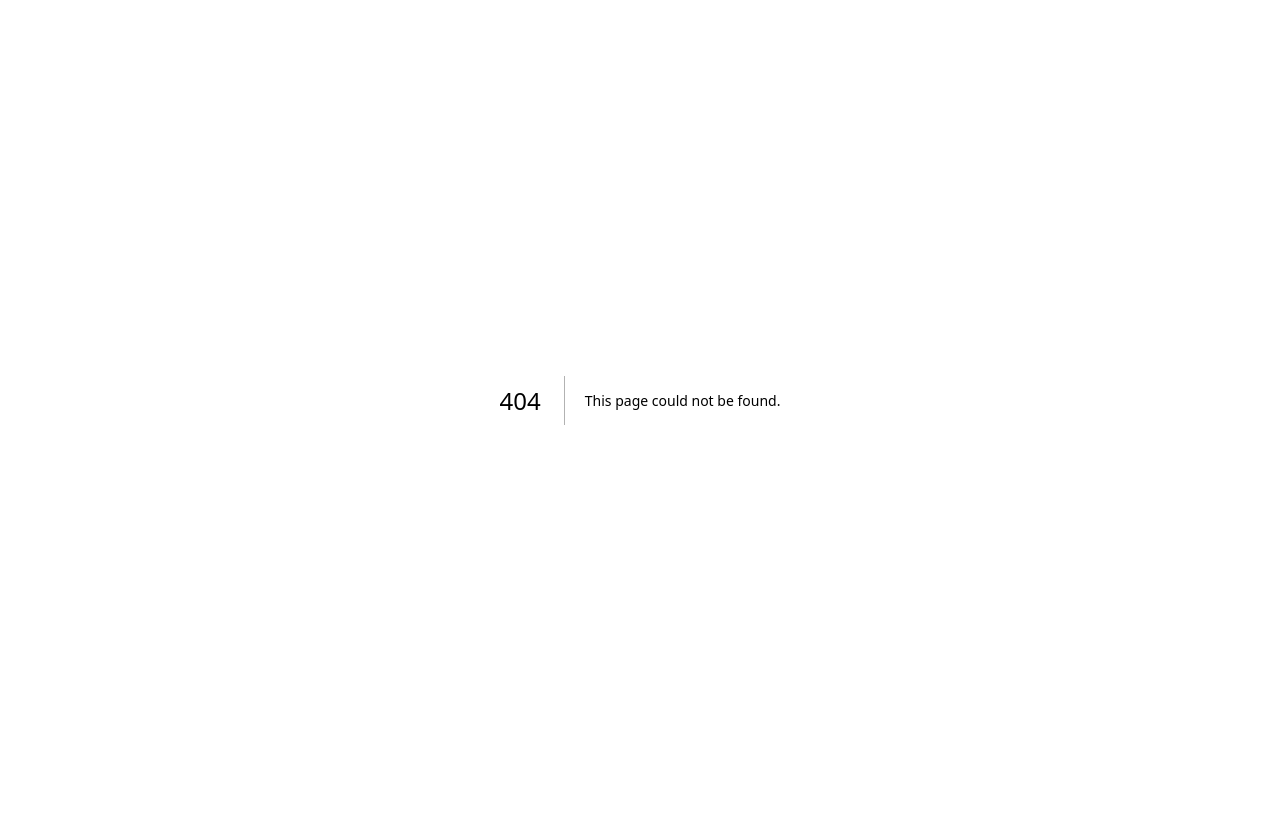
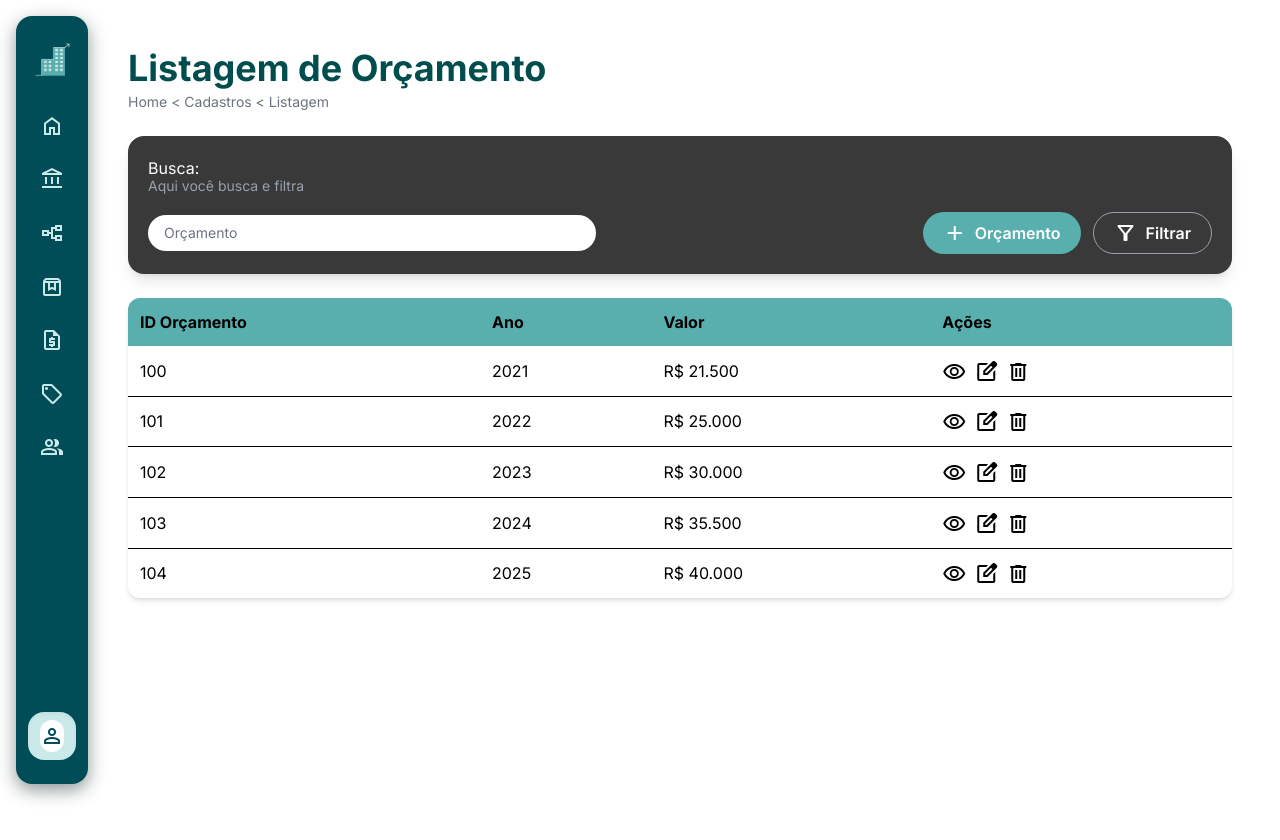
Before and after one commit to Fatec-ADS-AMS2025/civitas-frontend, a Next.js app in the folder civitas-frontend/: page /dashboard/orcamentos in a window 1280 px wide. Before the commit this address had no page. Shown: the top 840 px of the page. Before the commit the page ends 800 px from the top, so only its background shows below. Built offline with nearby package versions, Linux system fonts and the light colour scheme.

Commit message:
Desenvolvimento da tela lista de orçamentos

```diff
--- /dev/null
+++ b/civitas-frontend/src/app/dashboard/orcamentos/page.tsx
@@ -0,0 +1,258 @@
+"use client";
+import React, { useState } from "react";
+
+type Orcamento = {
+  id: number;
+  ano: number;
+  valor: string;
+};
+
+const OrcamentosPage = () => {
+  const orcamentos: Orcamento[] = [
+    {
+      id: 100,
+      ano: 2021,
+      valor: "R$ 21.500",
+    },
+    {
+      id: 101,
+      ano: 2022,
+      valor: "R$ 25.000",
+    },
+    {
+      id: 102,
+      ano: 2023,
+      valor: "R$ 30.000",
+    },
+    {
+      id: 103,
+      ano: 2024,
+      valor: "R$ 35.500",
+    },
+    {
+      id: 104,
+      ano: 2025,
+      valor: "R$ 40.000",
+    },
+  ];
+
+  const [filteredData, setFilteredData] = useState<Orcamento[]>(orcamentos);
+  const [searchTerm, setSearchTerm] = useState("");
+  const [modalAction, setModalAction] = useState<string | null>(null);
+  const [selectedOrcamento, setSelectedOrcamento] = useState<Orcamento | null>(null);
+
+  const handleSearch = (value: string) => {
+    setSearchTerm(value);
+    const filtered = orcamentos.filter((o) =>
+      o.id.toString().includes(value) ||
+      o.ano.toString().includes(value) ||
+      o.valor.toLowerCase().includes(value.toLowerCase())
+    );
+    setFilteredData(filtered);
+  };
+
+  const openModal = (action: string, orcamento: Orcamento) => {
+    setSelectedOrcamento(orcamento);
+    setModalAction(action);
+  };
+
+  const closeModal = () => {
+    setModalAction(null);
+    setSelectedOrcamento(null);
+  };
+
+  const displayedOrcamentos = filteredData.slice(0, 10);
+
+  return (
+    <main className="p-6 bg-transparent min-h-screen">
+      {/* Cabeçalho */}
+      <div className="mb-6">
+        <h1 className="text-4xl font-bold text-[#004D4D]">Listagem de Orçamento</h1>
+        <p className="text-sm text-gray-500 mt-1">Home &lt; Cadastros &lt; Listagem</p>
+      </div>
+
+      {/* Barra de busca */}
+      <div className="bg-[#393939] rounded-2xl p-5 shadow-lg w-full flex flex-col gap-4 mb-6">
+        <div>
+          <p className="text-white text-base">Busca:</p>
+          <p className="text-sm text-gray-400 -mt-1">Aqui você busca e filtra</p>
+        </div>
+
+        <div className="flex flex-col md:flex-row md:items-center gap-3 w-full">
+          <input
+            type="text"
+            placeholder="Orçamento"
+            value={searchTerm}
+            onChange={(e) => handleSearch(e.target.value)}
+            className="rounded-full px-4 py-2 text-sm max-w-md md:w-auto flex-1 outline-none bg-white text-black placeholder-gray-500"
+          />
+
+          <div className="flex flex-col sm:flex-row gap-3 md:ml-auto w-full md:w-auto">
+            <button
+              onClick={() => alert("Levar para a tela de cadastro")}
+              className="bg-primary-1 hover:bg-primary-1/80 text-white font-semibold px-5 py-2 rounded-full flex items-center justify-center gap-2 transition w-full sm:w-auto"
+            >
+              <span className="material-symbols-outlined text-white text-base">add</span>
+              Orçamento
+            </button>
+
+            <button
+              onClick={() => alert("Filtrar")}
+              className="border border-gray-400 hover:bg-gray-700 text-white font-semibold px-5 py-2 rounded-full flex items-center justify-center gap-2 transition w-full sm:w-auto"
+            >
+              <span className="material-symbols-outlined text-white text-base">filter_alt</span>
+              Filtrar
+            </button>
+          </div>
+        </div>
+      </div>
+
+      {/* Tabela de Orçamentos - Desktop */}
+      <div className="w-full bg-white rounded-xl shadow-md overflow-hidden">
+        <div className="hidden md:block">
+          <div className="max-h-[400px] overflow-y-auto relative">
+            <table className="w-full text-left border-collapse text-black">
+              <thead className="bg-primary-1 text-black sticky top-0 z-10">
+                <tr>
+                  <th className="p-3">ID Orçamento</th>
+                  <th className="p-3">Ano</th>
+                  <th className="p-3">Valor</th>
+                  <th className="p-3">Ações</th>
+                </tr>
+              </thead>
+              <tbody>
+                {displayedOrcamentos.length > 0 ? (
+                  displayedOrcamentos.map((orcamento) => (
+                    <tr
+                      key={orcamento.id}
+                      className="border-b last:border-none hover:bg-gray-100 transition"
+                    >
+                      <td className="p-3 text-black">{orcamento.id}</td>
+                      <td className="p-3 text-black">{orcamento.ano}</td>
+                      <td className="p-3 text-black">{orcamento.valor}</td>
+                      <td className="p-3 flex gap-2">
+                        <button
+                          title="Ver"
+                          onClick={() => openModal("Ver", orcamento)}
+                          className="hover:scale-110 transition"
+                        >
+                          <span className="material-symbols-outlined text-black">
+                            visibility
+                          </span>
+                        </button>
+
+                        <button
+                          title="Editar"
+                          onClick={() => openModal("Editar", orcamento)}
+                          className="hover:scale-110 transition"
+                        >
+                          <span className="material-symbols-outlined text-black">
+                            edit_square
+                          </span>
+                        </button>
+
+                        <button
+                          title="Excluir"
+                          onClick={() => openModal("Excluir", orcamento)}
+                          className="hover:scale-110 transition"
+                        >
+                          <span className="material-symbols-outlined text-black">
+                            delete
+                          </span>
+                        </button>
+                      </td>
+                    </tr>
+                  ))
+                ) : (
+                  <tr>
+                    <td colSpan={4} className="p-3 text-center text-gray-500">
+                      Nenhum orçamento encontrado
+                    </td>
+                  </tr>
+                )}
+              </tbody>
+            </table>
+          </div>
+        </div>
+
+        {/* Cards - Mobile */}
+        <div className="md:hidden flex flex-col divide-y">
+          {displayedOrcamentos.length > 0 ? (
+            displayedOrcamentos.map((orcamento) => (
+              <div key={orcamento.id} className="p-4 flex flex-col gap-2">
+                <div className="flex justify-between items-center">
+                  <h3 className="text-lg font-semibold text-secondary-1">
+                    ID: {orcamento.id}
+                  </h3>
+                </div>
+                <p className="text-sm text-gray-600">Ano: {orcamento.ano}</p>
+                <p className="text-sm text-gray-600">Valor: {orcamento.valor}</p>
+
+                <div className="flex gap-3 mt-2">
+                  <button
+                    onClick={() => openModal("Ver", orcamento)}
+                    className="hover:scale-110 transition"
+                  >
+                    <span className="material-symbols-outlined text-black">
+                      visibility
+                    </span>
+                  </button>
+                  <button
+                    onClick={() => openModal("Editar", orcamento)}
+                    className="hover:scale-110 transition"
+                  >
+                    <span className="material-symbols-outlined text-black">
+                      edit_square
+                    </span>
+                  </button>
+                  <button
+                    onClick={() => openModal("Excluir", orcamento)}
+                    className="hover:scale-110 transition"
+                  >
+                    <span className="material-symbols-outlined text-black">
+                      delete
+                    </span>
+                  </button>
+                </div>
+              </div>
+            ))
+          ) : (
+            <div className="p-4 text-center text-gray-500">
+              Nenhum orçamento encontrado
+            </div>
+          )}
+        </div>
+      </div>
+
+      {/* Modal */}
+      {modalAction && selectedOrcamento && (
+        <div className="fixed inset-0 flex items-center justify-center z-50 bg-black/40 backdrop-blur-sm transition-opacity duration-300 animate-fadeIn">
+          <div className="bg-white rounded-2xl p-6 shadow-2xl w-80 md:w-96 text-center relative transform transition-all duration-300 scale-100 animate-slideUp">
+            <button
+              onClick={closeModal}
+              className="absolute top-3 right-3 text-gray-500 hover:text-gray-700 transition"
+            >
+              <span className="material-symbols-outlined">close</span>
+            </button>
+
+            <h2 className="text-2xl font-bold text-secondary-1 mb-2">
+              {modalAction} Orçamento
+            </h2>
+
+            <p className="text-gray-600 mb-2">ID: {selectedOrcamento.id}</p>
+            <p className="text-gray-600 mb-5">Ano: {selectedOrcamento.ano}</p>
+
+            <button
+              onClick={closeModal}
+              className="bg-primary-1 hover:bg-secondary-1/80 text-white px-5 py-2 rounded-full font-semibold transition"
+            >
+              Fechar
+            </button>
+          </div>
+        </div>
+      )}
+    </main>
+  );
+};
+
+export default OrcamentosPage;
--- a/civitas-frontend/src/app/dashboard/usuarios/page.tsx
+++ b/civitas-frontend/src/app/dashboard/usuarios/page.tsx
@@ -140,7 +140,7 @@ setFilteredData(filtered);
 };
 
 return (
-<main className="p-6 bg-gray-100 min-h-screen">
+<main className="p-6 bg-transparent min-h-screen">
 <div className="mb-6">
 <h1 className="text-4xl font-bold text-[#004D4D]">Listagem de Cadastros</h1>
 <p className="text-sm text-gray-500 mt-1">Home &lt; Cadastros &lt; Listagem</p>
--- a/civitas-frontend/src/components/Sidebar/sidebar.tsx
+++ b/civitas-frontend/src/components/Sidebar/sidebar.tsx
@@ -86,7 +86,7 @@ const defaultItems: SidebarItem[] = [
     key: "orcamento",
     label: "Orçamento",
     icon: <IconRequestQuote />,
-    href: "/dashboard/orcamento",
+    href: "/dashboard/orcamentos",
   },
   { key: "despesas", label: "Despesas", icon: <IconSell />, href: "/despesas" },
   {
```
